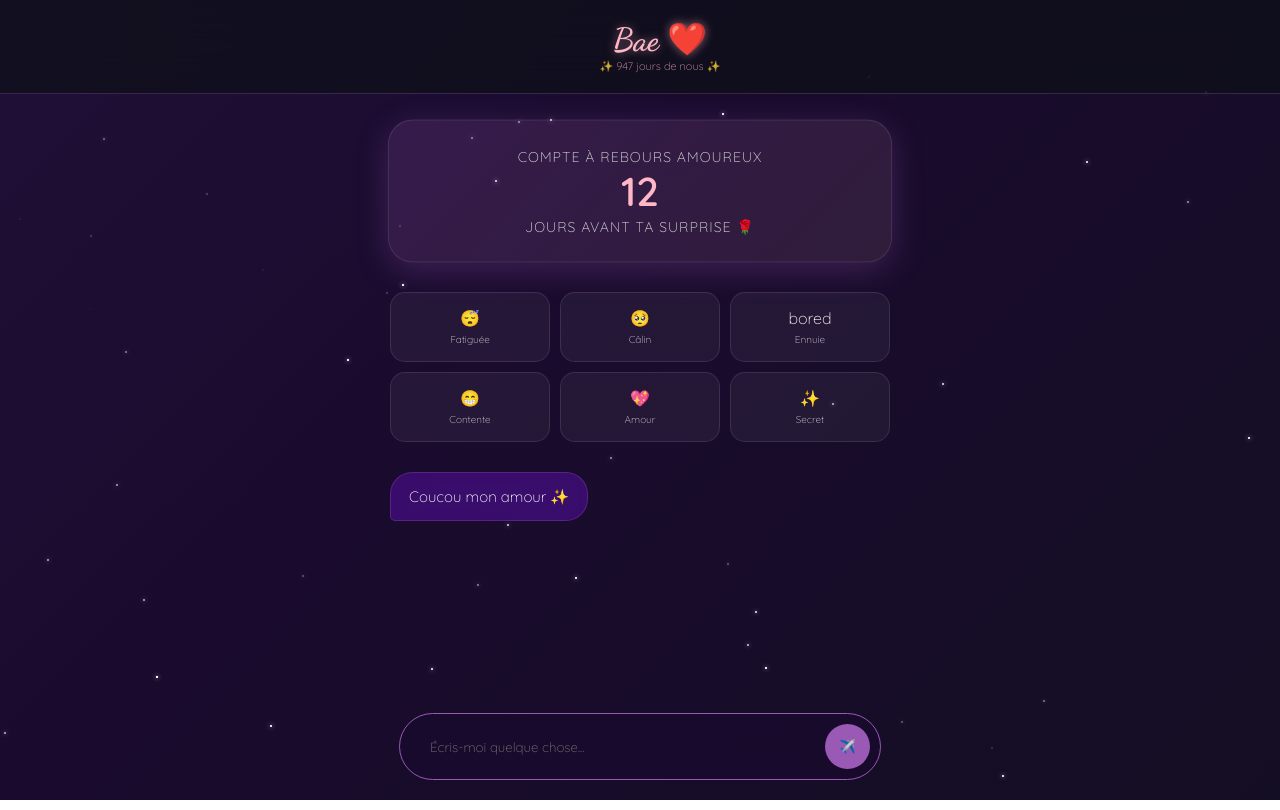
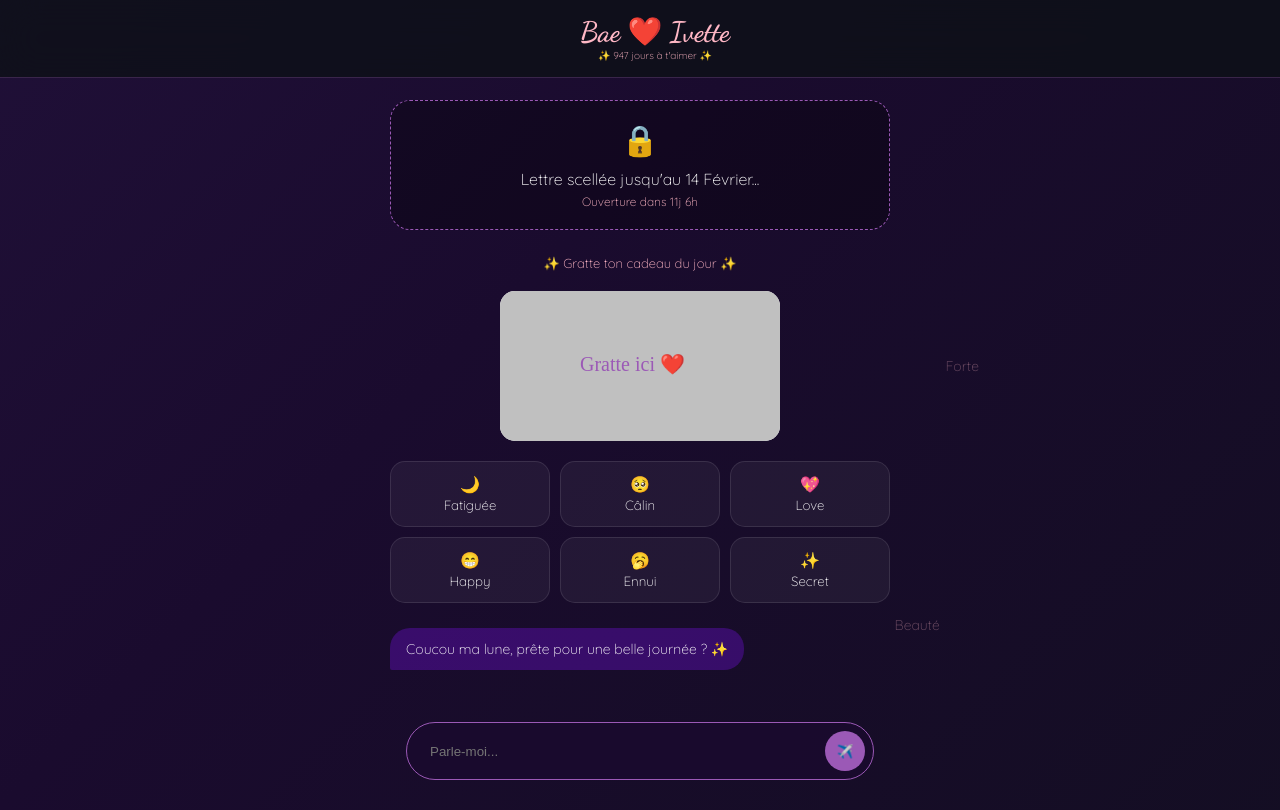
Before and after one commit to parfait-cub/Babe-calin, a plain HTML site: page index.html in a window 1280 px wide. Drawn offline with nearby package versions, Linux system fonts and the light colour scheme.

Commit message:
Update index.html

```diff
--- a/index.html
+++ b/index.html
@@ -3,328 +3,248 @@
 <head>
     <meta charset="UTF-8">
     <meta name="viewport" content="width=device-width, initial-scale=1.0">
-    <title>Bae ❤️</title>
+    <title>Bae & Ivette ❤️</title>
     <link href="https://fonts.googleapis.com/css2?family=Quicksand:wght@300;600&family=Dancing+Script:wght@700&display=swap" rel="stylesheet">
     <style>
         :root {
             --primary: #9b59b6;
-            --accent: #ffb7c5; /* Rose poudré */
-            --gold: #f39c12;
+            --accent: #ffb7c5;
             --glass: rgba(255, 255, 255, 0.05);
         }
 
-        /* Arrière-plan Aurora Animé */
         body {
-            margin: 0;
-            padding: 0;
-            font-family: 'Quicksand', sans-serif;
+            margin: 0; padding: 0; font-family: 'Quicksand', sans-serif;
             background: linear-gradient(-45deg, #0d1117, #1a0b2e, #2d1b4e, #0d1117);
-            background-size: 400% 400%;
-            animation: gradientBG 15s ease infinite;
-            color: white;
-            overflow-x: hidden;
-            min-height: 100vh;
+            background-size: 400% 400%; animation: gradientBG 15s ease infinite;
+            color: white; overflow-x: hidden; min-height: 100vh;
         }
 
-        @keyframes gradientBG {
-            0% { background-position: 0% 50%; }
-            50% { background-position: 100% 50%; }
-            100% { background-position: 0% 50%; }
+        @keyframes gradientBG { 0% { background-position: 0% 50%; } 50% { background-position: 100% 50%; } 100% { background-position: 0% 50%; } }
+
+        /* Pluie de mots doux */
+        .floating-word {
+            position: fixed; color: var(--accent); opacity: 0; font-size: 14px;
+            pointer-events: none; z-index: 0; animation: floatUp 10s linear infinite;
+        }
+        @keyframes floatUp {
+            0% { transform: translateY(100vh); opacity: 0; }
+            10% { opacity: 0.4; }
+            90% { opacity: 0.4; }
+            100% { transform: translateY(-100vh); opacity: 0; }
         }
 
-        /* Particules / Étoiles */
-        .stars {
-            position: fixed; top: 0; left: 0; width: 100%; height: 100%;
-            pointer-events: none; z-index: 0;
+        .container { position: relative; z-index: 1; padding: 100px 20px 140px; max-width: 500px; margin: auto; }
+
+        .header {
+            position: fixed; top: 0; width: 100%; background: rgba(13, 17, 23, 0.8);
+            backdrop-filter: blur(20px); padding: 15px; text-align: center;
+            border-bottom: 1px solid rgba(155, 89, 182, 0.3); z-index: 1000;
         }
+        .header h1 { font-family: 'Dancing Script', cursive; margin: 0; font-size: 28px; color: var(--accent); }
 
-        /* Conteneur pour les animations 3D (coeurs, confettis) */
-        #animation-container {
-            position: fixed; top: 0; left: 0; width: 100%; height: 100%;
-            pointer-events: none; z-index: 10000; overflow: hidden;
+        /* Capsule Temporelle */
+        .capsule-card {
+            background: rgba(0, 0, 0, 0.3); border: 1px dashed var(--primary);
+            border-radius: 20px; padding: 20px; text-align: center; margin-bottom: 25px;
         }
+        .lock-icon { font-size: 30px; margin-bottom: 10px; }
 
-        /* Header Fixe */
-        .header {
-            position: fixed; top: 0; width: 100%;
-            background: rgba(13, 17, 23, 0.7);
-            backdrop-filter: blur(20px);
-            padding: 20px; text-align: center;
-            border-bottom: 1px solid rgba(155, 89, 182, 0.3);
-            z-index: 1000;
+        /* Ticket à Gratter */
+        .scratch-container {
+            position: relative; width: 280px; height: 150px; margin: 20px auto;
+            background: white; border-radius: 15px; overflow: hidden;
         }
-        .header h1 { font-family: 'Dancing Script', cursive; margin: 0; font-size: 32px; color: var(--accent); text-shadow: 0 0 10px rgba(255, 183, 197, 0.5); }
+        .scratch-content {
+            position: absolute; width: 100%; height: 100%; display: flex;
+            align-items: center; justify-content: center; flex-direction: column;
+            color: #333; text-align: center; padding: 10px; box-sizing: border-box;
+        }
+        #scratch-canvas { position: absolute; top: 0; left: 0; cursor: crosshair; touch-action: none; }
 
-        .container {
-            position: relative; z-index: 1;
-            padding: 120px 20px 140px; max-width: 500px; margin: auto;
+        /* Mood Grid */
+        .mood-grid { display: grid; grid-template-columns: repeat(3, 1fr); gap: 10px; margin-bottom: 25px; }
+        .mood-btn {
+            background: var(--glass); border: 1px solid rgba(255,255,255,0.1);
+            padding: 12px 5px; border-radius: 15px; text-align: center; cursor: pointer; transition: 0.3s;
         }
+        .mood-btn:hover { background: rgba(155, 89, 182, 0.3); transform: translateY(-3px); }
 
-        /* Compte à Rebours Valentin */
-        .valentin-card {
-            background: linear-gradient(135deg, rgba(155, 89, 182, 0.2), rgba(255, 183, 197, 0.1));
-            border-radius: 25px;
-            padding: 25px;
-            text-align: center;
-            border: 1px solid rgba(255, 255, 255, 0.1);
-            box-shadow: 0 8px 32px rgba(0, 0, 0, 0.3);
-            margin-bottom: 30px;
-            animation: pulse 3s infinite;
-        }
+        /* Chat */
+        .chat-box { display: flex; flex-direction: column; gap: 12px; margin-top: 20px; }
+        .msg { padding: 12px 16px; border-radius: 20px; max-width: 80%; font-size: 14px; }
+        .bot { background: rgba(106, 17, 203, 0.4); align-self: flex-start; border-bottom-left-radius: 2px; }
+        .user { background: rgba(255, 255, 255, 0.1); align-self: flex-end; border-bottom-right-radius: 2px; }
 
-        @keyframes pulse {
-            0% { transform: scale(1); box-shadow: 0 8px 32px rgba(155, 89, 182, 0.2); }
-            50% { transform: scale(1.02); box-shadow: 0 8px 32px rgba(155, 89, 182, 0.4); }
-            100% { transform: scale(1); box-shadow: 0 8px 32px rgba(155, 89, 182, 0.2); }
-        }
-
-        .days-left { font-size: 40px; font-weight: 700; color: var(--accent); display: block; }
-        .val-text { font-size: 14px; letter-spacing: 1px; text-transform: uppercase; color: #ddd; }
-
-        /* Mood Tracker Étendu */
-        .mood-row {
-            display: grid; grid-template-columns: repeat(3, 1fr); gap: 10px; margin-bottom: 30px;
-        }
-        .mood-item {
-            background: var(--glass); border: 1px solid rgba(255,255,255,0.1);
-            padding: 15px 5px; border-radius: 15px; text-align: center;
-            cursor: pointer; transition: 0.3s;
-        }
-        .mood-item:hover { background: rgba(155, 89, 182, 0.3); border-color: var(--primary); transform: translateY(-5px); }
-        .mood-item small { display: block; font-size: 10px; margin-top: 5px; opacity: 0.8; }
-
-
-        /* Chat Bubbles */
-        .chat-box { display: flex; flex-direction: column; gap: 15px; }
-        .msg {
-            padding: 14px 18px; border-radius: 22px; max-width: 80%;
-            font-size: 15px; backdrop-filter: blur(5px);
-        }
-        .bot { background: rgba(106, 17, 203, 0.4); border: 1px solid rgba(155, 89, 182, 0.3); align-self: flex-start; border-bottom-left-radius: 5px; }
-        .user { background: rgba(255, 255, 255, 0.1); border: 1px solid rgba(255,255,255,0.1); align-self: flex-end; border-bottom-right-radius: 5px; }
-
-        /* Input Area */
         .input-area {
             position: fixed; bottom: 20px; left: 50%; transform: translateX(-50%);
-            width: 90%; max-width: 460px;
-            background: rgba(26, 11, 46, 0.8); backdrop-filter: blur(15px);
-            padding: 10px; border-radius: 40px; border: 1px solid var(--primary);
-            display: flex; align-items: center; z-index: 1001;
+            width: 90%; max-width: 450px; background: rgba(26, 11, 46, 0.9);
+            padding: 8px; border-radius: 30px; border: 1px solid var(--primary);
+            display: flex; z-index: 1001;
         }
-        input {
-            flex: 1; background: transparent; border: none; padding: 12px 20px;
-            color: white; outline: none; font-family: inherit;
-        }
-        .send-btn {
-            background: var(--primary); border: none; width: 45px; height: 45px;
-            border-radius: 50%; color: white; cursor: pointer; transition: 0.3s;
-        }
-        .send-btn:hover { background: var(--accent); color: var(--dark); }
-
+        input { flex: 1; background: transparent; border: none; padding: 10px 15px; color: white; outline: none; }
+        .send-btn { background: var(--primary); border: none; width: 40px; height: 40px; border-radius: 50%; color: white; cursor: pointer; }
     </style>
 </head>
 <body>
 
-<div class="stars" id="star-field"></div>
-<div id="animation-container"></div> <div class="header">
-    <h1>Bae ❤️</h1>
-    <div id="together-count" style="font-size: 11px; color: var(--accent); opacity: 0.8;"></div>
+<div id="words-container"></div>
+<div id="animation-layer" style="position:fixed; top:0; left:0; width:100%; height:100%; pointer-events:none; z-index:10000;"></div>
+
+<div class="header">
+    <h1>Bae ❤️ Ivette</h1>
+    <div id="counter" style="font-size: 10px; color: var(--accent);"></div>
 </div>
 
 <div class="container">
-    <div class="valentin-card">
-        <span class="val-text">Compte à rebours amoureux</span>
-        <span class="days-left" id="val-days">--</span>
-        <span class="val-text">Jours avant ta surprise 🌹</span>
+    <div class="capsule-card" id="capsule">
+        <div class="lock-icon">🔒</div>
+        <div id="capsule-text">Lettre scellée jusqu'au 14 Février...</div>
+        <div id="capsule-timer" style="font-size: 12px; margin-top: 5px; color: var(--accent);"></div>
     </div>
 
-    <div class="mood-row">
-        <div class="mood-item" onclick="botReply('fatigue')">😴<br><small>Fatiguée</small></div>
-        <div class="mood-item" onclick="botReply('calin')">🥺<br><small>Câlin</small></div>
-        <div class="mood-item" onclick="botReply('ennuie')"> bored <br><small>Ennuie</small></div>
-        <div class="mood-item" onclick="botReply('content')">😁<br><small>Contente</small></div>
-        <div class="mood-item" onclick="botReply('amour')">💖<br><small>Amour</small></div>
-        <div class="mood-item" onclick="toggleSecret()">✨<br><small>Secret</small></div>
+    <div style="text-align: center; font-size: 13px; color: var(--accent);">✨ Gratte ton cadeau du jour ✨</div>
+    <div class="scratch-container">
+        <div class="scratch-content">
+            <b style="color: #9b59b6;">CADEAU :</b>
+            <span id="scratch-reward" style="font-size: 18px; font-weight: bold;">Un massage de 30min 💆‍♀️</span>
+            <small style="margin-top: 5px;">(Capture d'écran pour réclamer !)</small>
+        </div>
+        <canvas id="scratch-canvas" width="280" height="150"></canvas>
     </div>
 
-    <div id="secret-zone" style="display:none; margin-bottom: 20px; border-radius: 20px; overflow: hidden; border: 1px solid var(--primary);">
-        <video width="100%" controls id="vid">
-            <source src="Souvenir.mp4" type="video/mp4">
-        </video>
+    <div class="mood-grid">
+        <div class="mood-btn" onclick="mood('fatigue')">🌙<br><small>Fatiguée</small></div>
+        <div class="mood-btn" onclick="mood('calin')">🥺<br><small>Câlin</small></div>
+        <div class="mood-btn" onclick="mood('amour')">💖<br><small>Love</small></div>
+        <div class="mood-btn" onclick="mood('content')">😁<br><small>Happy</small></div>
+        <div class="mood-btn" onclick="mood('ennuie')">🥱<br><small>Ennui</small></div>
+        <div class="mood-btn" onclick="toggleSecret()">✨<br><small>Secret</small></div>
+    </div>
+
+    <div id="secret-zone" style="display:none; margin-bottom: 20px; border-radius: 15px; overflow: hidden; border: 1px solid var(--primary);">
+        <video width="100%" controls id="vid"><source src="Souvenir.mp4" type="video/mp4"></video>
     </div>
 
     <div id="chat-box" class="chat-box">
-        <div class="msg bot" id="welcome-msg">Coucou mon amour ✨</div>
+        <div class="msg bot">Coucou ma lune, prête pour une belle journée ? ✨</div>
     </div>
 </div>
 
 <div class="input-area">
-    <input type="text" id="user-input" placeholder="Écris-moi quelque chose...">
+    <input type="text" id="user-input" placeholder="Parle-moi...">
     <button class="send-btn" onclick="sendMessage()">✈️</button>
 </div>
 
 <script src="https://cdn.jsdelivr.net/npm/canvas-confetti@1.6.0/dist/confetti.browser.min.js"></script>
 
 <script>
-    // --- Dates ---
-    const start = new Date('2023-07-01');
-    const valentin = new Date('2026-02-14');
+    // 1. COMPTEUR & CAPSULE
+    const startDate = new Date('2023-07-01');
+    const vDate = new Date('2026-02-14T00:00:00');
 
-    function updateCounters() {
-        const now = new Date(); // Current time is Sunday, February 1, 2026 at 8:29:44 PM GMT.
-        const diffT = Math.floor((now - start) / (86400000));
-        document.getElementById('together-count').innerText = `✨ ${diffT} jours de nous ✨`;
+    function update() {
+        const now = new Date();
+        const diff = Math.floor((now - startDate) / 86400000);
+        document.getElementById('counter').innerText = `✨ ${diff} jours à t'aimer ✨`;
 
-        const diffV = Math.ceil((valentin - now) / (86400000));
-        document.getElementById('val-days').innerText = diffV > 0 ? diffV : "0";
+        const timeLeft = vDate - now;
+        if (timeLeft > 0) {
+            const d = Math.floor(timeLeft / 86400000);
+            const h = Math.floor((timeLeft % 86400000) / 3600000);
+            document.getElementById('capsule-timer').innerText = `Ouverture dans ${d}j ${h}h`;
+        } else {
+            document.getElementById('capsule').innerHTML = "🔓 <br> <b>MESSAGE DE LA ST VALENTIN :</b> <br> Ivette, tu es mon univers. Ce site est le témoin de mon amour éternel. ❤️";
+            document.getElementById('capsule').style.borderStyle = "solid";
+        }
     }
-    updateCounters();
+    setInterval(update, 1000); update();
 
-    // --- Mode Nuit Dynamique ---
-    if (new Date().getHours() >= 22 || new Date().getHours() < 6) {
-        document.getElementById('welcome-msg').innerText = "Tu ne dors pas encore, ma lune ? 🌙 Viens me parler...";
+    // 2. PLUIE DE MOTS DOUX
+    const words = ["Ivette", "Ma Reine", "Unique", "Forte", "Mon Cœur", "Lumière", "Beauté", "Mienne"];
+    function createWords() {
+        const container = document.getElementById('words-container');
+        setInterval(() => {
+            const el = document.createElement('div');
+            el.className = 'floating-word';
+            el.innerText = words[Math.floor(Math.random() * words.length)];
+            el.style.left = Math.random() * 100 + 'vw';
+            el.style.animationDuration = (Math.random() * 5 + 7) + 's';
+            container.appendChild(el);
+            setTimeout(() => el.remove(), 10000);
+        }, 2000);
+    }
+    createWords();
+
+    // 3. TICKET À GRATTER
+    const canvas = document.getElementById('scratch-canvas');
+    const ctx = canvas.getContext('2d');
+    ctx.fillStyle = '#C0C0C0'; ctx.fillRect(0, 0, 280, 150);
+    ctx.fillStyle = '#9b59b6'; ctx.font = "20px Quicksand"; ctx.fillText("Gratte ici ❤️", 80, 80);
+
+    let isDrawing = false;
+    function scratch(e) {
+        if (!isDrawing) return;
+        const rect = canvas.getBoundingClientRect();
+        const x = (e.clientX || e.touches[0].clientX) - rect.left;
+        const y = (e.clientY || e.touches[0].clientY) - rect.top;
+        ctx.globalCompositeOperation = 'destination-out';
+        ctx.beginPath(); ctx.arc(x, y, 20, 0, Math.PI * 2); ctx.fill();
+    }
+    canvas.addEventListener('mousedown', () => isDrawing = true);
+    canvas.addEventListener('mousemove', scratch);
+    canvas.addEventListener('mouseup', () => isDrawing = false);
+    canvas.addEventListener('touchstart', (e) => { isDrawing = true; scratch(e); });
+    canvas.addEventListener('touchmove', (e) => { scratch(e); });
+
+    // 4. CHAT & MOODS
+    const db = {
+        fatigue: "Ferme les yeux, je suis là... 🌙❤️",
+        calin: "Je t'enlace si fort que tu peux sentir mon cœur... 🥺💜",
+        amour: "Je t'aime plus que les mots ne peuvent le dire. 💖",
+        content: "Ton sourire est ma plus belle vue ! 😁✨",
+        ennuie: "Dis-moi ce qui te ferait rire là maintenant ? 🤔"
+    };
+
+    function mood(type) {
+        addMsg(type === 'amour' ? "Besoin d'amour 💖" : "Je me sens " + type, 'user');
+        setTimeout(() => {
+            addMsg(db[type], 'bot');
+            if(type === 'amour') heartEffect();
+            if(type === 'content') confetti();
+        }, 600);
     }
 
-    // --- Particules Étoilées (peut être amélioré avec une vraie lib si besoin) ---
-    function createStars() {
-        const field = document.getElementById('star-field');
-        for (let i = 0; i < 50; i++) {
-            const star = document.createElement('div');
-            star.style.position = 'absolute';
-            star.style.width = '2px';
-            star.style.height = '2px';
-            star.style.background = 'white';
-            star.style.top = Math.random() * 100 + '%';
-            star.style.left = Math.random() * 100 + '%';
-            star.style.opacity = Math.random();
-            star.style.boxShadow = '0 0 5px white';
-            field.appendChild(star);
+    function addMsg(text, side) {
+        const box = document.getElementById('chat-box');
+        const d = document.createElement('div');
+        d.className = `msg ${side}`; d.innerText = text;
+        box.appendChild(d); window.scrollTo({ top: document.body.scrollHeight, behavior: 'smooth' });
+    }
+
+    function heartEffect() {
+        for(let i=0; i<15; i++) {
+            const h = document.createElement('div');
+            h.innerHTML = "❤️"; h.style.position = "fixed";
+            h.style.left = Math.random() * 100 + "vw"; h.style.top = "100vh";
+            h.style.fontSize = "25px"; h.style.transition = "all 4s";
+            document.body.appendChild(h);
+            setTimeout(() => { h.style.transform = `translateY(-120vh) scale(2)`; h.style.opacity = "0"; }, 100);
+            setTimeout(() => h.remove(), 4000);
         }
-    }
-    createStars();
-
-    // --- LOGIQUE DU MOOD TRACKER & Animations 3D ---
-    const database = {
-        fatigue: {
-            user: "Je suis fatiguée... 🌙",
-            bot: "Oh ma pauvre chérie... pose tout, ferme les yeux et repose-toi. Je veille sur tes rêves. 😴❤️"
-        },
-        calin: {
-            user: "Besoin d'un câlin... 🥺",
-            bot: "Je te serre fort fort fort contre moi. Imagine mes bras autour de toi, tu es en sécurité. 🫂💜"
-        },
-        ennuie: {
-            user: "Je m'ennuie un peu... 🥱",
-            bot: "Hmm... et si on faisait un truc fou ensemble ? Dis-moi ce qui te ferait plaisir. 🤔"
-        },
-        content: {
-            user: "Je suis super contente ! 😁",
-            bot: "Ton bonheur est ma plus belle récompense ! Continue de briller, mon ange ! ✨"
-        },
-        amour: {
-            user: "J'ai besoin d'amour 💖",
-            bot: "Tu es la personne la plus importante à mes yeux. Je t'aime plus que tout au monde, Ivette. ✨"
-        }
-    };
-
-    function botReply(type) {
-        addMessage(database[type].user, 'user');
-
-        setTimeout(() => {
-            addMessage(database[type].bot, 'bot');
-            applyVisualEffect(type); // Applique l'effet visuel et l'animation 3D
-        }, 600);
     }
 
     function sendMessage() {
         const input = document.getElementById('user-input');
-        const text = input.value.trim();
-        if (!text) return;
-        addMessage(text, 'user');
-        input.value = '';
-
-        // Logique de réponse basique pour le texte
-        setTimeout(() => {
-            const lowerText = text.toLowerCase();
-            let response = "Je t'écoute mon amour... dis-moi tout. ❤️";
-            if (lowerText.includes("je t'aime") || lowerText.includes("t'aime") || lowerText.includes("amour")) {
-                response = "Je t'aime encore plus, c'est impossible ! 💖";
-                applyVisualEffect('amour'); // Active l'animation coeur
-            }
-            else if (lowerText.includes("fatigue") || lowerText.includes("fatiguée") || lowerText.includes("dodo")) {
-                response = database.fatigue.bot;
-                applyVisualEffect('fatigue');
-            }
-            else if (lowerText.includes("ennuie") || lowerText.includes("ennuyée")) {
-                response = database.ennuie.bot;
-            }
-            addMessage(response, "bot");
-        }, 800);
-    }
-
-    function addMessage(text, side) {
-        const chat = document.getElementById('chat-box');
-        const d = document.createElement('div');
-        d.className = `msg ${side}`;
-        d.innerText = text;
-        chat.appendChild(d);
-        window.scrollTo({ top: document.body.scrollHeight, behavior: 'smooth' });
+        if(!input.value) return;
+        addMsg(input.value, 'user');
+        if(input.value.toLowerCase().includes("t'aime")) setTimeout(heartEffect, 500);
+        input.value = "";
     }
 
     function toggleSecret() {
         const z = document.getElementById('secret-zone');
-        if (z.style.display === 'none' || z.style.display === '') {
-            z.style.display = 'block';
-            addMessage("Bienvenue dans notre coin secret... ✨", "bot");
-        } else {
-            z.style.display = 'none';
-        }
-    }
-
-    // --- Fonction pour les animations 3D et effets visuels ---
-    function applyVisualEffect(type) {
-        const container = document.getElementById('animation-container');
-        container.innerHTML = ''; // Nettoie les anciennes animations
-
-        if (type === 'amour') {
-            // Animation de cœurs 3D
-            for (let i = 0; i < 20; i++) {
-                const heart = document.createElement('div');
-                heart.style.cssText = `
-                    position: absolute;
-                    width: 20px; height: 20px;
-                    background-color: ${i % 2 === 0 ? 'var(--accent)' : 'red'};
-                    transform: rotate(45deg);
-                    animation: floatHeart ${Math.random() * 5 + 3}s ease-out forwards;
-                    left: ${Math.random() * 100}vw;
-                    top: 100vh;
-                    opacity: 0;
-                    box-shadow: 0 0 10px rgba(255,183,197,0.5);
-                `;
-                heart.style.setProperty('--random-x', (Math.random() * 200 - 100) + 'px');
-                heart.style.setProperty('--random-delay', (Math.random() * 0.5) + 's');
-                container.appendChild(heart);
-            }
-            const styleSheet = document.createElement("style");
-            styleSheet.innerText = `
-                @keyframes floatHeart {
-                    0% { transform: translate(0, 0) rotate(45deg) scale(0); opacity: 0; }
-                    20% { opacity: 1; transform: translate(var(--random-x), -20vh) rotate(45deg) scale(1.2); }
-                    100% { transform: translate(var(--random-x), -100vh) rotate(45deg) scale(1); opacity: 0; }
-                }
-            `;
-            document.head.appendChild(styleSheet);
-        } else if (type === 'content') {
-            // Animation de confettis
-            confetti({
-                particleCount: 100,
-                spread: 70,
-                origin: { y: 0.6 },
-                colors: ['#a765e6', '#ffb7c5', '#f39c12'] // Violet, Rose, Or
-            });
-        }
+        z.style.display = z.style.display === 'none' ? 'block' : 'none';
     }
 </script>
-
 </body>
 </html>
```
